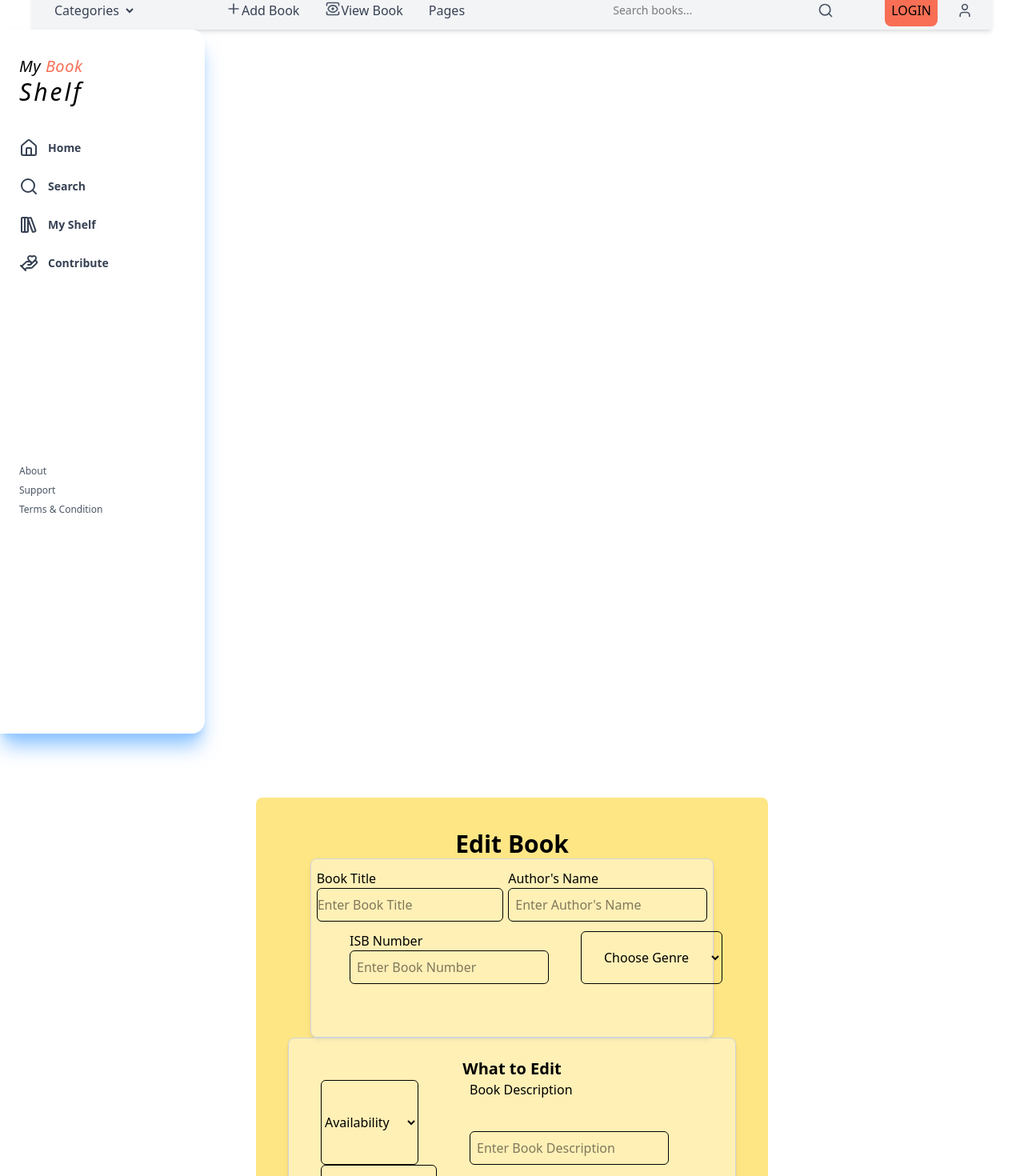
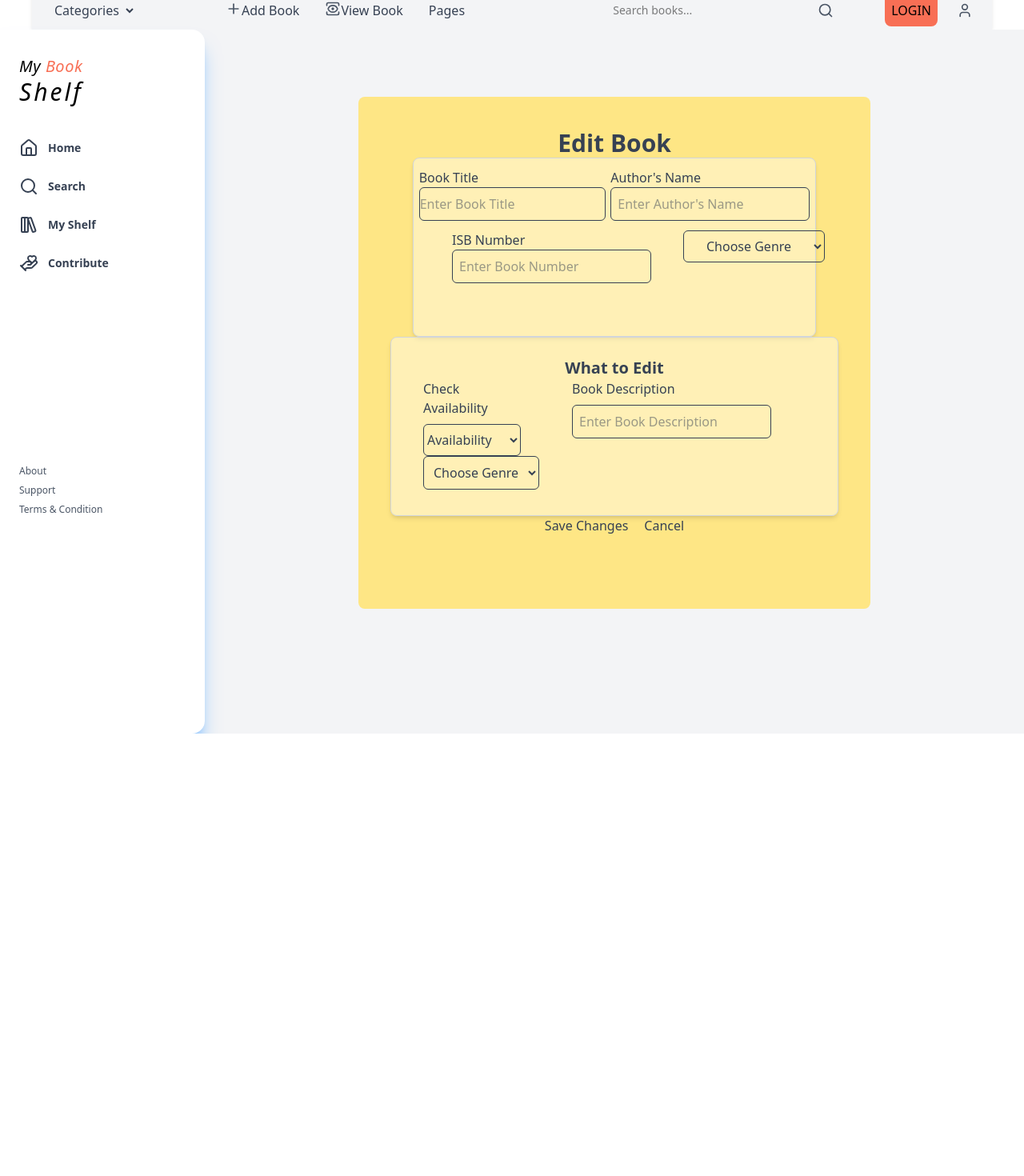
Before and after one commit to Real-Bambi/Library-App, a React (Vite) app: page /edit-book in a window 1280 px wide. Shown: the part 39-1509 px from the top of the page at 80% size. After the commit the page ends 956 px from the top, so only its background shows below. Built offline with nearby package versions, Linux system fonts and the light colour scheme.

Commit message:
New Commit from dede

```diff
--- a/src/pages/BookPage.jsx
+++ b/src/pages/BookPage.jsx
@@ -13,7 +13,7 @@ const BookPage = () => {
          <Sidebar />
 
 
-      <div className="grid grid-cols-1 sm:grid-cols-2 md:grid-cols-4 px-6 mx-auto gap-6 gap-8">
+      <div className="grid grid-cols-1 sm:grid-cols-2 md:grid-cols-4 px-6 mx-auto gap-8">
         {repeated.map((n) => (
           <div
             key={n}
--- a/src/pages/CreateBook.jsx
+++ b/src/pages/CreateBook.jsx
@@ -7,7 +7,9 @@ export default function CreateBook() {
     return (
         <>
         <Navbar/>
-        <Sidebar/>
+        <div className="min-h-screen bg-gray-100 text-gray-700 flex flex-row gap-8 ">
+                        <Sidebar />
+
         <div className="flex flex-row w-[90%] gap-x-20 m-auto pt-10">
             <div className="w-[50%]">
                 <form className="bg-white p-8 rounded-lg shadow-md border border-gray-300  mx-auto py-6 px-10 flex flex-col  ">
@@ -55,6 +57,7 @@ export default function CreateBook() {
              <p className="text-3xl ">Most purchased books.</p>
             </div>
         </div>
+        </div>
 
     </>
 
--- a/src/pages/EditBook.jsx
+++ b/src/pages/EditBook.jsx
@@ -6,23 +6,28 @@ export default function EditBook() {
 
         <>
             <Navbar />
+            <div className="min-h-screen bg-gray-100 text-gray-700 flex flex-row gap-8 ">
                 <Sidebar />
-            <div className="flex flex-col justify-center items-center h-screen ">
-                <div className="bg-amber-200 p-10 w-[50%] rounded-lg flex flex-col items-center h-[80%]">
+
+
+                <div className="bg-amber-200 p-10 w-[50%] rounded-lg flex flex-col items-center absolute top-[20%] left-[35%] h-[80%]">
                     <p className="text-3xl font-bold">Edit Book</p>
                     <form className="bg-[rgba(255,255,255,0.4)] w-[90%] h-[40%] rounded-lg shadow-md border border-gray-300 ">
                         <div className="flex flex-row justify-evenly py-3">
-                           <div className="flex flex-col"> <label htmlFor="type">Book Title</label>
+                            <div className="flex flex-col">
+                                <label htmlFor="type">Book Title</label>
                                 <input type="text" name="BookTitle" placeholder="Enter Book Title" className=" py-2 rounded-md border" /></div>
 
-                            <div className="flex flex-col"><label htmlFor="type">Author's Name</label>
+                            <div className="flex flex-col">
+                                <label htmlFor="type">Author's Name</label>
                                 <input type="text" name="AuthorName" placeholder="Enter Author's Name" className=" p-2 rounded-md border" /></div>
                         </div>
                         <div className="flex flex-row gap-10 px-12">
-                            <div className="flex flex-col"><label htmlFor="type">ISB Number</label>
+                            <div className="flex flex-col">
+                                <label htmlFor="type">ISB Number</label>
                                 <input type="number" name="ISB Number" placeholder="Enter Book Number" className=" p-2 rounded-md border" /></div>
 
-                            <select name="Genre" id="" placeholder="Enter Book Name" className="px-6 rounded-md border" >
+                            <select name="Genre" id="" placeholder="Enter Book Name" className="px-6 rounded-md border h-10" >
                                 <option selected disabled>Choose Genre</option>
                                 <option value="drama">Horror</option>
                                 <option value="horror">Horror</option>
@@ -36,16 +41,17 @@ export default function EditBook() {
                     </form>
 
                     <form className="bg-[rgba(255,255,255,0.4)] w-[100%] h-[40%] rounded-lg shadow-md border border-gray-300  mx-auto py-6 px-10 ">
-                        <p className="text-xl text-center font-bold">What to Edit</p>
-                        <div className="flex flex-row gap-4">
-                            <select name="Availability" id="" placeholder="Check Availability" className="rounded-md border" >
+                        <p className="text-xl text-center font-bold ">What to Edit</p>
+                        <div className="flex flex-row gap-4 justify-evenly">
+                            <div className="flex flex-col gap-2">
+                                <label htmlFor="file">Check Availability</label>
+                                <select name="Availability" id="" placeholder="Check Availability" className="rounded-md border h-10" >
                                     <option selected disabled>Availability</option>
                                     <option value="Availability">Available</option>
                                     <option value="Availability">Not Available</option>
-
                                 </select>
-
-                            <div className="flex flex-col gap-10 px-12">
+                            </div>
+                            <div className="flex flex-col gap-2 px-12 pb-2">
                                 <label htmlFor="file">Book Description</label>
                                 <input type="text" name="BookDescription" placeholder="Enter Book Description" className=" p-2 rounded-md border" />
                             </div>
```
Lines whose indentation alone changed are shown as unchanged.
